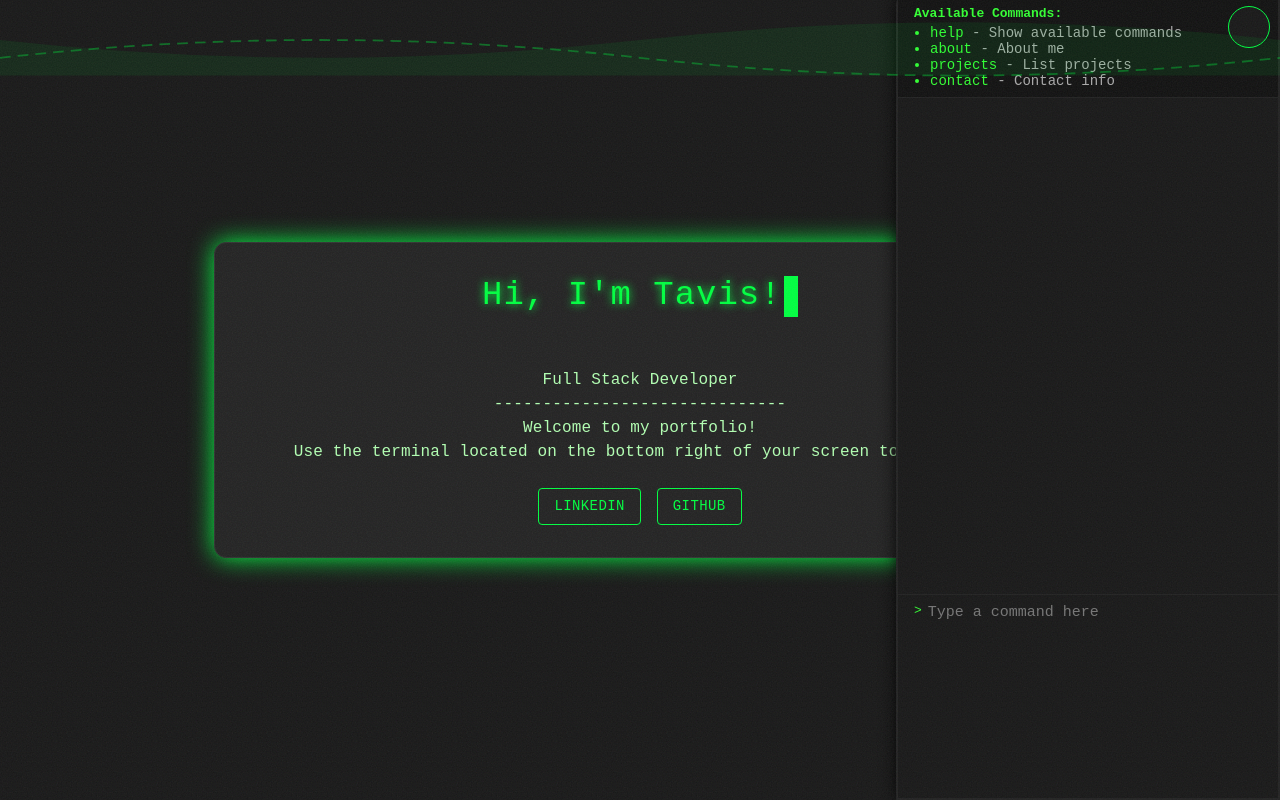
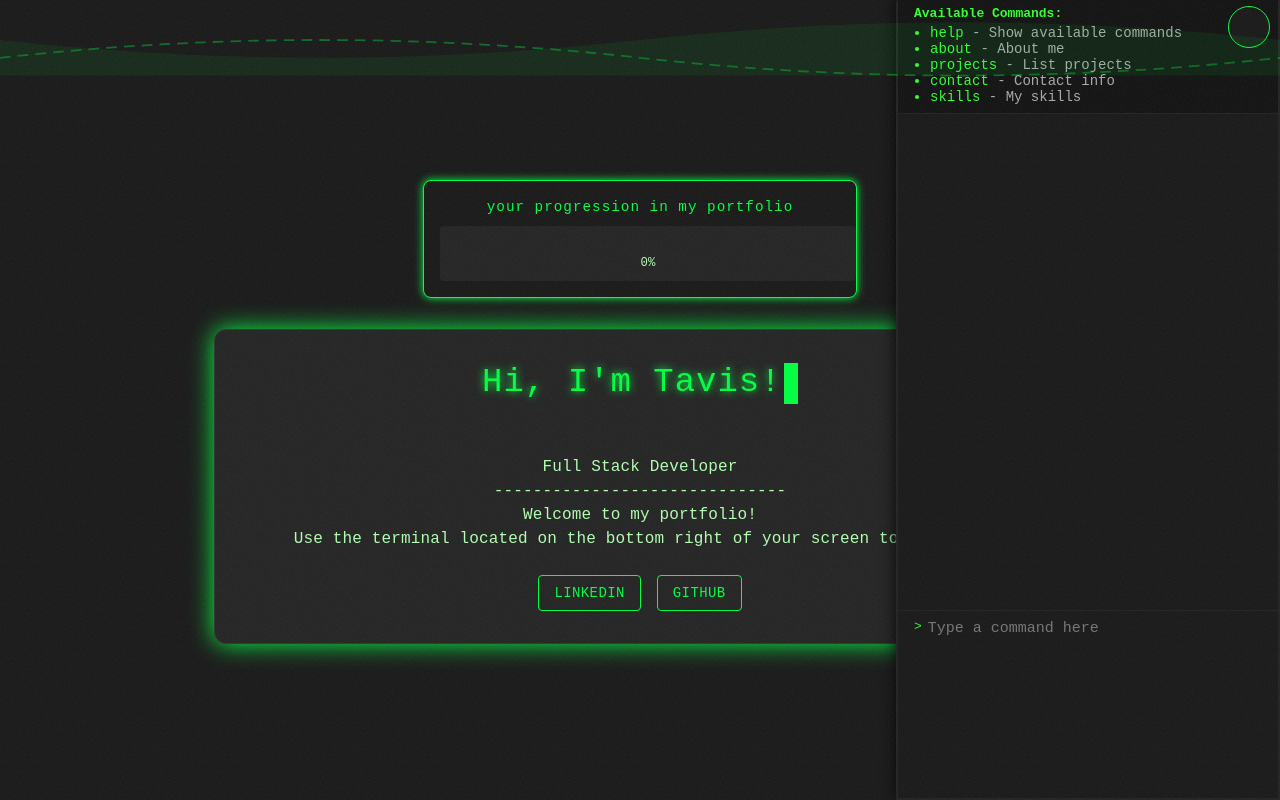
Before and after one commit to TavisMac1/portfolio, a React (Create React App) app: page / in a window 1280 px wide. Built offline with nearby package versions, Linux system fonts and the light colour scheme; some icons are missing.

Commit message:
Add progression bar, changes to normalize input, text changes

```diff
--- a/src/App.tsx
+++ b/src/App.tsx
@@ -4,12 +4,14 @@ import Terminal from './components/Terminal';
 import { LINKEDIN, GITHUB } from './consts';
 import ProjectsView from './components/ProjectsView';
 import { GeneralUtils } from './utils/GeneralUtils';
+import { Progression } from './components/Progression';
 
 const typingText = "Hi, I'm Tavis!";
 
 function App() {
   const [displayed, setDisplayed] = useState('');
   const [isProjectDrawerOpen, setIsProjectDrawerOpen] = React.useState<boolean>(false);
+  const [progression, setProgression] = React.useState<number>(0);
   const generalUtils: GeneralUtils = new GeneralUtils();
 
   useEffect(() => {
@@ -76,6 +78,8 @@ function App() {
         }}
       >
         <Container maxWidth="md">
+          <Progression value={progression}/>
+          <br/>
           <Paper
             elevation={6}
             sx={{
@@ -169,7 +173,11 @@ function App() {
           </Paper>
         </Container>
       </Box>
-      <Terminal setProjectViewOpen={setIsProjectDrawerOpen}/>
+      <Terminal
+        setProjectViewOpen={setIsProjectDrawerOpen}
+        setProgression={setProgression}
+        progression={progression}
+      />
       <ProjectsView
         open={isProjectDrawerOpen}
         setOpen={setIsProjectDrawerOpen}
--- /dev/null
+++ b/src/components/Progression.tsx
@@ -0,0 +1,67 @@
+import React from 'react';
+import { Box, Typography, LinearProgress } from '@mui/material';
+
+export const Progression: React.FC<{ value: number }> = ({ value }): React.ReactElement => {
+
+    if (value > 100) value = 100;
+
+    return (
+        <Box
+            sx={{
+            bgcolor: '#181818',
+            border: '1px solid #00FF41',
+            borderRadius: 2,
+            p: 2,
+            mt: 3,
+            mb: 2,
+            maxWidth: 400,
+            mx: 'auto',
+            fontFamily: 'monospace',
+            boxShadow: '0 0 8px #00FF41',
+            }}
+        >
+            <Typography
+            sx={{
+                color: '#00FF41',
+                fontFamily: 'monospace',
+                mb: 1,
+                textAlign: 'center',
+                fontSize: '1.1em',
+                letterSpacing: 1,
+            }}
+            >
+                {
+                    value === 100 ?
+                        "thank you for looking through my portfolio!"
+                    :
+                        "your progression in my portfolio"
+                }
+            </Typography>
+            <Box sx={{ width: '100%', bgcolor: '#232323', borderRadius: 1, p: 1 }}>
+            <LinearProgress
+                variant="determinate"
+                value={value}
+                sx={{
+                height: 12,
+                borderRadius: 1,
+                backgroundColor: '#232323',
+                '& .MuiLinearProgress-bar': {
+                    backgroundColor: '#00FF41',
+                },
+                }}
+            />
+            <Typography
+                sx={{
+                color: '#B2FFB2',
+                fontFamily: 'monospace',
+                textAlign: 'center',
+                mt: 1,
+                fontSize: '0.95em',
+                }}
+            >
+                {`${Math.round(value)}%`}
+            </Typography>
+            </Box>
+        </Box>
+    );
+};
--- a/src/components/Terminal.tsx
+++ b/src/components/Terminal.tsx
@@ -2,24 +2,28 @@ import React, { useState, useRef, useEffect } from "react";
 import { Interfaces } from "../interfaces/main_d";
 import { Enums } from "../enums/enums";
 import { CommandHelper } from "../utils/CommandHelper";
-import { Height } from "@mui/icons-material";
 import { Fade, IconButton } from "@mui/material";
 import VisibilityOffIcon from '@mui/icons-material/VisibilityOff';
 import VisibilityIcon from '@mui/icons-material/Visibility';
+import { SKILLS } from "../consts";
+import { ABOUT_DESC } from "../consts";
 
 const COMMANDS: Array<Interfaces.ICommands> = [
     { command: Enums.Commands.HELP, description: "Show available commands" },
     { command: Enums.Commands.ABOUT, description: "About me" },
     { command: Enums.Commands.PROJECTS, description: "List projects" },
     { command: Enums.Commands.CONTACT, description: "Contact info" },
+    { command: Enums.Commands.SKILLS, description: "My skills" },
 ];
 
 const Terminal: React.FunctionComponent<Interfaces.ITerminalProps> = (props) => {
     const [history, setHistory] = useState<Array<string>>([]);
+    const [commandHistory, setCommandHistory] = useState<Array<string>>([]);
     const [input, setInput] = useState<string>("");
     const inputRef = useRef<HTMLInputElement>(null);
     const commandHelper = new CommandHelper();
     const [visible, setVisible] = useState<boolean>(true);
+    const [historyIndex, setHistoryIndex] = useState<number>(history.length);
 
     const handleToggle = () => {
         setVisible((v) => !v);
@@ -29,20 +33,38 @@ const Terminal: React.FunctionComponent<Interfaces.ITerminalProps> = (props) =>
         inputRef.current?.focus();
     }, []);
 
+    const determineIfCommandRun = (command: string): boolean => {
+        let wasCommandRun = commandHistory.find(e => e === command);
+
+        if (wasCommandRun !== undefined) return false;
+
+        return true;
+    }
+
     const handleCommand = (cmd: string): string  => {
         switch (cmd) {
             case Enums.Commands.HELP:
                 return COMMANDS.map(c => `${c.command} - ${c.description}`).join("\n");
             case Enums.Commands.ABOUT:
-                return `
-                    Intermediate full stack developer.\n
-                    Enjoys solving logic problems, designing systems, working with bright people, developing code and configuring systems.\n I spend a lot of my time working on personal projects and learning new technologies which peak my interesting (hoping to try Elm soon :))\n. I strongly believe there is no 'I' in team and love teaching, learning and working with others.
-                `;
+                if (determineIfCommandRun(Enums.Commands.ABOUT))
+                    props.setProgression(props.progression + 25);
+
+                return ABOUT_DESC;
             case Enums.Commands.PROJECTS:
+                if (determineIfCommandRun(Enums.Commands.PROJECTS))
+                    props.setProgression(props.progression + 25);
+
                 props.setProjectViewOpen(true);
                 return "Opening Projects . ."
             case Enums.Commands.CONTACT:
+                if (determineIfCommandRun(Enums.Commands.CONTACT))
+                    props.setProgression(props.progression + 25);
+
                 return "Email: macfarlanetavis@protonmail.com";
+            case Enums.Commands.SKILLS:
+                if (determineIfCommandRun(Enums.Commands.SKILLS))
+                    props.setProgression(props.progression + 25);
+                return SKILLS;
             case Enums.Commands.CLS:
                 setHistory([]);
                 return ""
@@ -53,16 +75,21 @@ const Terminal: React.FunctionComponent<Interfaces.ITerminalProps> = (props) =>
 
     const onSubmit = (e: React.FormEvent) => {
         e.preventDefault();
-        if (!input.trim()) return;
 
         const transformed = commandHelper.MatchToCommand(input);
 
         const output = handleCommand(transformed);
 
         setHistory(prev => [...prev, `> ${transformed}`, output]);
+        setCommandHistory(prev => [...prev, transformed]);
 
         setInput("");
     };
+
+    useEffect(() => {
+        console.log(commandHistory);
+        setInput(commandHistory[historyIndex]);
+    }, [historyIndex])
 
     return (
       <div>
@@ -191,6 +218,18 @@ const Terminal: React.FunctionComponent<Interfaces.ITerminalProps> = (props) =>
                                 commandHelper.MatchToCommand(input)
                             );
                         }
+                        else if (e.key === "ArrowUp") {
+                            console.log("arrow");
+                            if (
+                                    historyIndex !== commandHistory.length &&
+                                    commandHistory[historyIndex -1] !== null &&
+                                    commandHistory[historyIndex -1] !== "undefined"
+                                )
+                                {
+                                    console.log("in if");
+                                    setHistoryIndex(historyIndex -1);
+                                }
+                        }
                     }}
                 />
             </form>
--- a/src/consts.ts
+++ b/src/consts.ts
@@ -1,2 +1,25 @@
 export const LINKEDIN: string = "https://www.linkedin.com/in/tavis-macfarlane-550b23175/";
 export const GITHUB: string = "https://github.com/TavisMac1";
+export const SKILLS: string = `
+- C#
+- React
+- Javascript
+- Azure
+- Python (Python & Django)
+- .NET
+- Java
+- Swift
+- PhP (PhP & Laravel)
+- SQL (SQLite, SQL Server)
+- NoSQL (Firebase, MongoDB)
+- Unity
+- AI
+- OAuth 2.0
+`
+
+export const ABOUT_DESC = `
+Intermediate full stack developer.\n
+Enjoys solving logic problems, designing systems, working with bright people, developing code and configuring systems.\n
+I spend a lot of my time working on personal projects and learning new technologies which peak my interest (hoping to try Elm soon!).\n
+I strongly believe there is no 'I' in team and love teaching, learning and working with others.
+`
--- a/src/enums/enums.ts
+++ b/src/enums/enums.ts
@@ -5,7 +5,8 @@ export namespace Enums {
         ABOUT = "about",
         PROJECTS = "projects",
         CONTACT = "contact",
-        CLS = "cls"
+        CLS = "cls",
+        SKILLS = "skills"
     }
 
 }
--- a/src/interfaces/main_d.ts
+++ b/src/interfaces/main_d.ts
@@ -22,6 +22,8 @@ export namespace Interfaces {
 
     export interface ITerminalProps {
         setProjectViewOpen: Dispatch<SetStateAction<boolean>>;
+        setProgression: Dispatch<SetStateAction<number>>;
+        progression: number;
     }
 
     export interface IPotentialMatchRecord {
--- a/src/utils/CommandHelper.ts
+++ b/src/utils/CommandHelper.ts
@@ -5,26 +5,13 @@ import { Interfaces } from "../interfaces/main_d";
 export class CommandHelper
 {
 
-    private NormalizeInput(command: string): string
-    {
-        let edited = command.trim();
-
-        let tokens = edited.split(" ");
-
-        for (let i = 0; i < tokens.length; i++)
-        {
-            let token = tokens[i].trim();
-
-            if (token) tokens[i] = token;
-            else {
-                delete tokens[i];
-                i--;
-            }
-        }
-
-        edited = tokens.join(" ");
-
-        return edited;
+    private NormalizeInput(command: string): string {
+        return command
+            .trim()
+            .split(" ")
+            .map(token => token.trim())
+            .filter(token => token.length > 0)
+            .join(" ");
     }
 
     public MatchToCommand(command: string): string {
@@ -37,7 +24,8 @@ export class CommandHelper
             Enums.Commands.ABOUT,
             Enums.Commands.CONTACT,
             Enums.Commands.HELP,
-            Enums.Commands.PROJECTS
+            Enums.Commands.PROJECTS,
+            Enums.Commands.SKILLS
         ];
 
         let best_matches: Array<Interfaces.IPotentialMatchRecord> = [];
```
